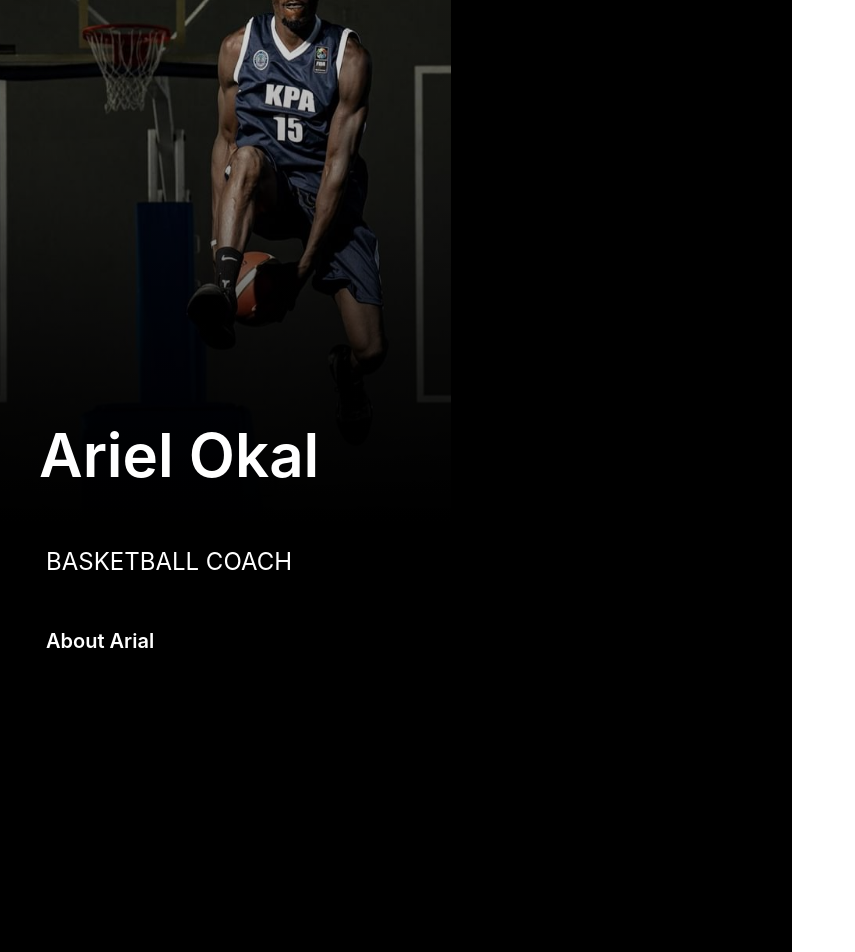
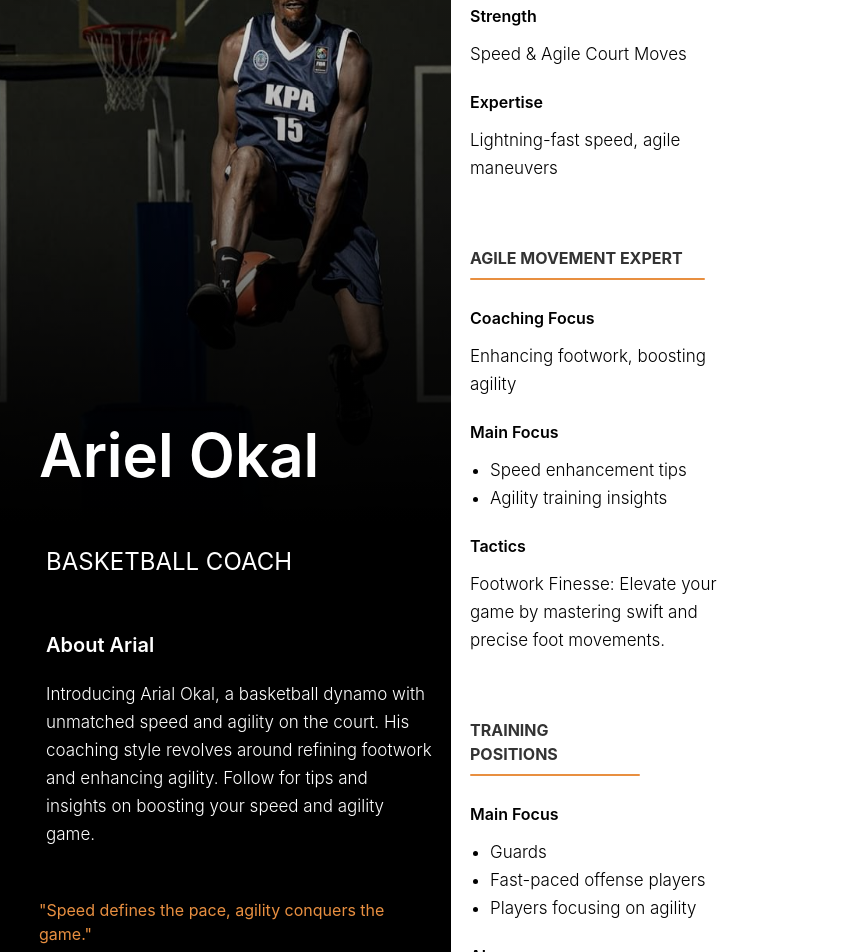
Before and after one commit to nyabokechantel83-dev/airel-post, a React (Vite) app: page / in a window 1280 px wide. Shown: the part 100-1052 px from the top of the page, without its empty margins (0-855 px from the left). Built offline with nearby package versions, Linux system fonts and the light colour scheme.

Commit message:
add about section

```diff
--- a/src/App.jsx
+++ b/src/App.jsx
@@ -3,16 +3,146 @@ import PosterImage from "./components/PosterImage";
 import PosterHeading from "./components/PosterHeading";
 import PosterSubtext from "./components/PosterSubtext";
 import PosterBadge from "./components/PosterBadge";
+import CTAButton from "./components/CTAButton";
 
 function App() {
   return (
     <PosterLayout>
+      {/* LEFT SIDE */}
       <PosterImage />
+
       <PosterHeading text="Ariel Okal" />
+
       <PosterSubtext text="Basketball Coach" />
 
-      <PosterBadge title="About Arial">
-      </PosterBadge>
+      <PosterBadge
+        title="About Arial"
+        text="Introducing Arial Okal, a basketball dynamo with unmatched speed and agility on the court. His coaching style revolves around refining footwork and enhancing agility. Follow for tips and insights on boosting your speed and agility game."
+        className="absolute top-[730px] left-[46px] w-[387px]"
+      />
+
+      <CTAButton text='"Speed defines the pace, agility conquers the game."' />
+
+      {/* RIGHT COLUMN */}
+      <div className="absolute top-[44px] left-[470px] w-[272px] h-[1022px] flex flex-col gap-[64px]">
+
+        {/* SPEED DYNAMO */}
+        <div className="flex flex-col gap-[24px]">
+          <PosterBadge
+            title="Speed Dynamo"
+            showLine={true}
+            className="w-[270px]"
+          />
+
+          <div className="flex flex-col gap-[20px]">
+
+            <div className="flex flex-col gap-[10px]">
+              <h3 className="text-[16px] font-semibold leading-[28px] text-black">
+                Strength
+              </h3>
+
+              <p className="text-[17px] font-light leading-[28px] text-black">
+                Speed & Agile Court Moves
+              </p>
+            </div>
+
+            <div className="flex flex-col gap-[10px]">
+              <h3 className="text-[16px] font-semibold leading-[28px] text-black">
+                Expertise
+              </h3>
+
+              <p className="text-[17px] font-light leading-[28px] text-black">
+                Lightning-fast speed, agile maneuvers
+              </p>
+            </div>
+
+          </div>
+        </div>
+
+        {/* AGILE MOVEMENT EXPERT */}
+        <div className="flex flex-col gap-[24px]">
+
+          <PosterBadge
+            title="Agile Movement Expert"
+            showLine={true}
+            className="w-[235px]"
+          />
+
+          <div className="flex flex-col gap-[20px]">
+
+            <div className="flex flex-col gap-[10px]">
+              <h3 className="text-[16px] font-semibold leading-[28px] text-black">
+                Coaching Focus
+              </h3>
+
+              <p className="text-[17px] font-light leading-[28px] text-black">
+                Enhancing footwork, boosting agility
+              </p>
+            </div>
+
+            <div className="flex flex-col gap-[10px]">
+              <h3 className="text-[16px] font-semibold leading-[28px] text-black">
+                Main Focus
+              </h3>
+
+              <ul className="list-disc pl-5 text-[17px] font-light leading-[28px] text-black">
+                <li>Speed enhancement tips</li>
+                <li>Agility training insights</li>
+              </ul>
+            </div>
+
+            <div className="flex flex-col gap-[10px]">
+              <h3 className="text-[16px] font-semibold leading-[28px] text-black">
+                Tactics
+              </h3>
+
+              <p className="text-[17px] font-light leading-[28px] text-black">
+                Footwork Finesse: Elevate your game by mastering swift and
+                precise foot movements.
+              </p>
+            </div>
+
+          </div>
+        </div>
+
+        {/* TRAINING POSITIONS */}
+        <div className="flex flex-col gap-[24px]">
+
+          <PosterBadge
+            title="Training Positions"
+            showLine={true}
+            className="w-[170px]"
+          />
+
+          <div className="flex flex-col gap-[20px]">
+
+            <div className="flex flex-col gap-[10px]">
+              <h3 className="text-[16px] font-semibold leading-[28px] text-black">
+                Main Focus
+              </h3>
+
+              <ul className="list-disc pl-5 text-[17px] font-light leading-[28px] text-black">
+                <li>Guards</li>
+                <li>Fast-paced offense players</li>
+                <li>Players focusing on agility</li>
+              </ul>
+            </div>
+
+            <div className="flex flex-col gap-[10px]">
+              <h3 className="text-[16px] font-semibold leading-[28px] text-black">
+                Also
+              </h3>
+
+              <ul className="list-disc pl-5 text-[17px] font-light leading-[28px] text-black">
+                <li>Trains all basketball Positions</li>
+              </ul>
+            </div>
+
+          </div>
+
+        </div>
+
+      </div>
     </PosterLayout>
   );
 }
--- /dev/null
+++ b/src/components/CTAButton.jsx
@@ -0,0 +1,9 @@
+function CTAButton({ text }) {
+  return (
+    <p className="absolute top-[998px] left-[39px] w-[387px] h-[56px] text-[#E88F40]">
+      {text}
+    </p>
+  );
+}
+
+export default CTAButton;
--- a/src/components/PosterBadge.jsx
+++ b/src/components/PosterBadge.jsx
@@ -1,11 +1,38 @@
-function PosterBadge({ title, children }) {
+function PosterBadge({
+  title,
+  text,
+  className = "",
+  titleClassName = "",
+  textClassName = "",
+  showLine = false,
+}) {
   return (
-    <div className="absolute top-[730px] left-[46px] w-[387px] h-[210px] flex flex-col gap-5">
-      <h2 className="w-[347px] h-[22px] text-[20px] font-semibold leading-[112%] text-white">
-        {title}
-      </h2>
+    <div className={className}>
+      {showLine ? (
+        <>
+          <h2
+            className={`text-[16px] font-bold uppercase text-[#333333] ${titleClassName}`}
+          >
+            {title}
+          </h2>
 
-      {children}
+          <div className="mt-2 w-full h-[2px] rounded-[2px] bg-[#E88F40]"></div>
+        </>
+      ) : (
+        <>
+          <h2
+            className={`text-[20px] font-semibold text-white ${titleClassName}`}
+          >
+            {title}
+          </h2>
+
+          <p
+            className={`mt-5 text-[17px] font-light leading-[28px] text-white ${textClassName}`}
+          >
+            {text}
+          </p>
+        </>
+      )}
     </div>
   );
 }
--- a/src/components/PosterLayout.jsx
+++ b/src/components/PosterLayout.jsx
@@ -1,7 +1,13 @@
 function PosterLayout({ children }) {
   return (
-    <div className="w-[792px] h-[1117px] bg-black">
-      {children}
+    <div className="relative w-[792px] h-[1117px]">
+      <div className="absolute inset-0 bg-black"></div>
+
+      <div className="absolute top-0 left-[451px] w-[341px] h-[1117px] bg-white"></div>
+
+      <div className="relative z-10">
+        {children}
+      </div>
     </div>
   );
 }
```
